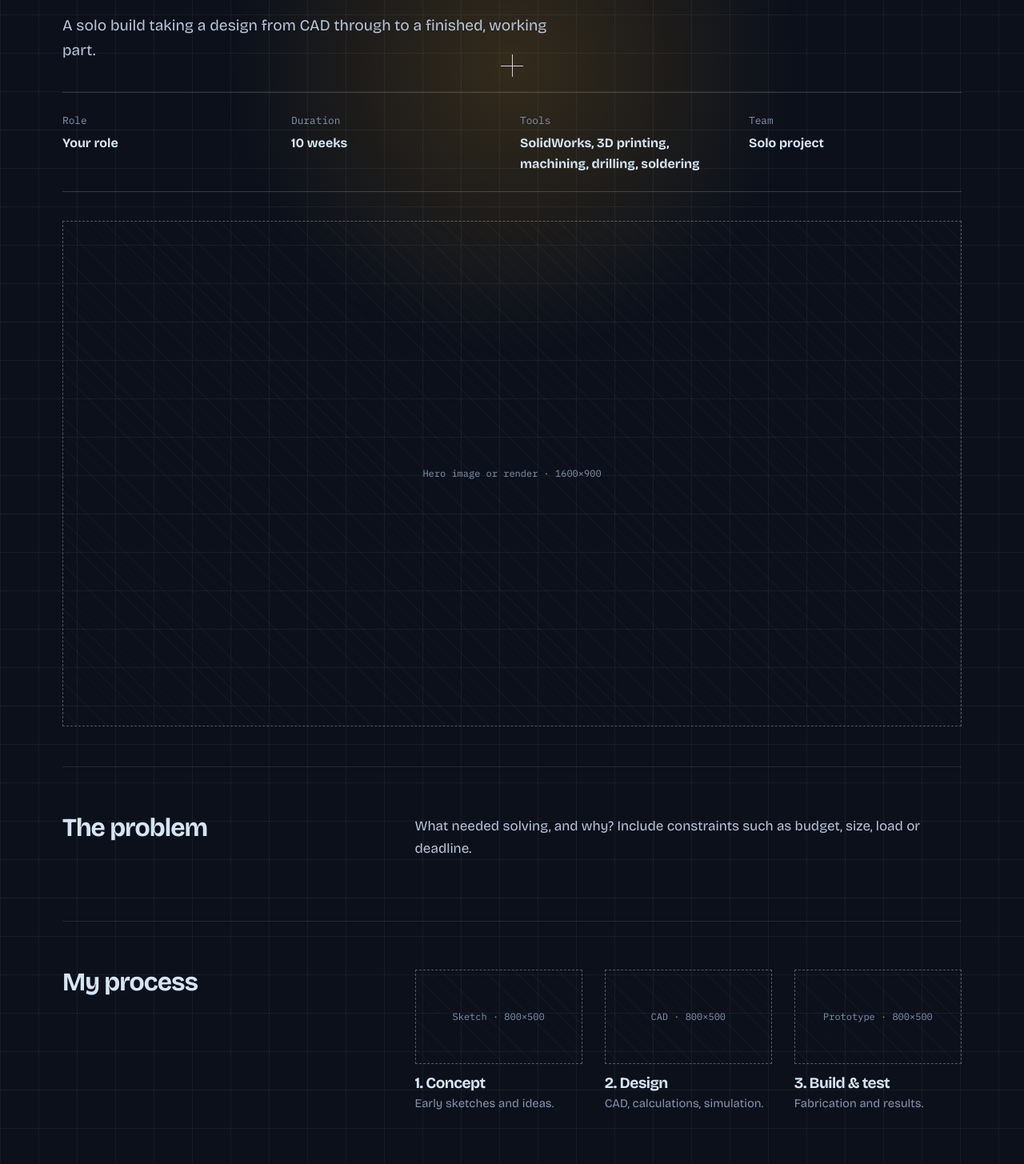
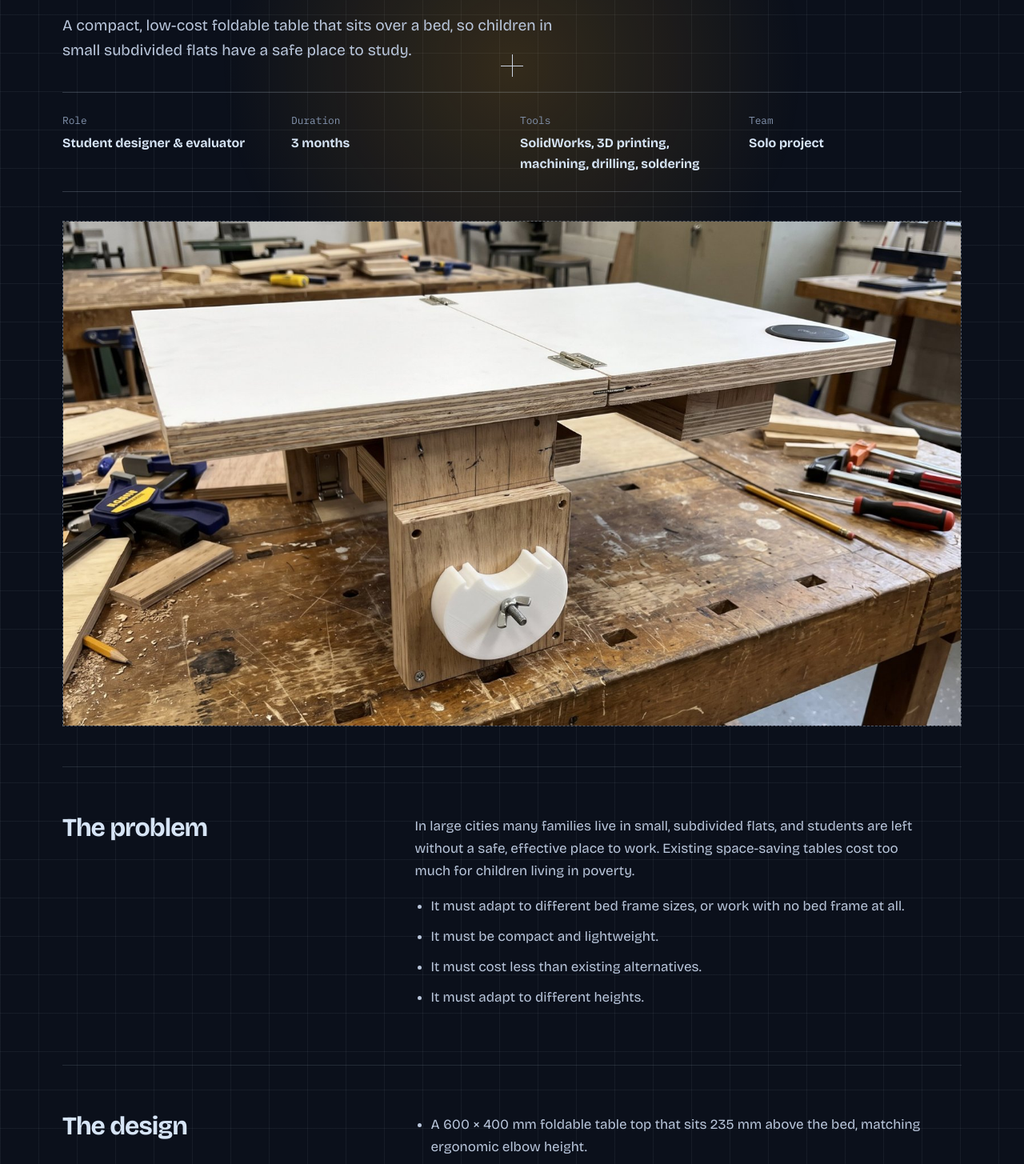
Before and after one commit to veershah0104/Engineering-Portfolio, a plain HTML site: page project-4.html in a window 1280 px wide. Shown: the part 318-1773 px from the top of the page at 80% size. Drawn offline with nearby package versions, Linux system fonts and the light colour scheme.

Commit message:
Add files via upload

```diff
--- a/css/style.css
+++ b/css/style.css
@@ -89,3 +89,4 @@ footer{padding:36px 28px;text-align:center;border-top:1px solid rgba(214,228,245
 @media(max-width:820px){.flow{grid-template-columns:1fr}.flow div+div{border-left:1px solid rgba(214,228,245,.25);border-top:0}.flow div:not(:last-child)::after{content:"\2193";right:auto;left:50%;top:auto;bottom:-11px;transform:translateX(-50%);animation:none}}
 .tg{display:grid;grid-template-columns:repeat(2,1fr);gap:22px 30px}.tg h3{font-size:1rem;margin-bottom:6px}.tg ul{padding:0}.tg li{list-style:none;font:.8rem/1.9 var(--mono);color:#b9c6db}.tg li i{font-style:normal;color:var(--acc)}
 @media(max-width:820px){.tg{grid-template-columns:1fr}}
+.tg3{grid-template-columns:repeat(3,1fr)}@media(max-width:820px){.tg3{grid-template-columns:1fr}}
--- a/project-4.html
+++ b/project-4.html
@@ -1,19 +1,20 @@
 <!doctype html><html lang="en"><head><title>Project Spacify | Veer Shah</title><meta charset="utf-8"><meta name="viewport" content="width=device-width,initial-scale=1"><link rel="preconnect" href="https://fonts.googleapis.com"><link rel="preconnect" href="https://fonts.gstatic.com" crossorigin><link href="https://fonts.googleapis.com/css2?family=Bricolage+Grotesque:opsz,wght@12..96,400;12..96,700&family=IBM+Plex+Mono&display=swap" rel="stylesheet"><link rel="stylesheet" href="css/style.css"><script src="js/main.js" defer></script></head><body>
 <header id="nav" class="nav"></header>
 <main>
-<section class="p-hero"><div class="wrap"><p class="mono">Project 4 of 4</p>
-<h1>Project Spacify</h1><p style="max-width:620px;color:#b9c6db;font-size:1.2rem">A solo build taking a design from CAD through to a finished, working part.</p>
-<div class="meta"><div><span class="mono">Role</span><b>Your role</b></div><div><span class="mono">Duration</span><b>10 weeks</b></div><div><span class="mono">Tools</span><b>SolidWorks, 3D printing, machining, drilling, soldering</b></div><div><span class="mono">Team</span><b>Solo project</b></div></div>
-<figure class="ph rv" data-label="Hero image or render · 1600×900"><!-- <img src="assets/p4-hero.jpg" alt="Describe image"> --></figure></div></section>
+<section class="p-hero"><div class="wrap"><p class="mono">Design Technology HL Internal Assessment</p>
+<h1>Project Spacify</h1><p style="max-width:620px;color:#b9c6db;font-size:1.2rem">A compact, low-cost foldable table that sits over a bed, so children in small subdivided flats have a safe place to study.</p>
+<div class="meta"><div><span class="mono">Role</span><b>Student designer &amp; evaluator</b></div><div><span class="mono">Duration</span><b>3 months</b></div><div><span class="mono">Tools</span><b>SolidWorks, 3D printing, machining, drilling, soldering</b></div><div><span class="mono">Team</span><b>Solo project</b></div></div>
+<figure class="ph rv"><img src="assets/p4-hero.jpg" alt="Prototype of the Project Spacify foldable table with plywood top, hinges and a 3D-printed rotary lock"></figure></div></section>
 
 <section class="wrap">
-<div class="blk rv"><h2>The problem</h2><div><p>What needed solving, and why? Include constraints such as budget, size, load or deadline.</p></div></div>
-<div class="blk rv"><h2>My process</h2><div class="steps">
-<div><figure class="ph" data-label="Sketch · 800×500"></figure><h3>1. Concept</h3><p>Early sketches and ideas.</p></div>
-<div><figure class="ph" data-label="CAD · 800×500"></figure><h3>2. Design</h3><p>CAD, calculations, simulation.</p></div>
-<div><figure class="ph" data-label="Prototype · 800×500"></figure><h3>3. Build &amp; test</h3><p>Fabrication and results.</p></div></div></div>
-<div class="blk rv"><h2>Gallery</h2><div class="gal"><figure class="ph" data-label="Large image · 1200×900"></figure><figure class="ph" data-label="Detail · 800×500"></figure><figure class="ph" data-label="Detail · 800×500"></figure></div></div>
-<div class="blk rv"><h2>Results</h2><div><div class="res"><div><b>00%</b><span class="mono">key metric</span></div><div><b>0.0x</b><span class="mono">key metric</span></div><div><b>$00</b><span class="mono">key metric</span></div></div><p style="margin-top:24px">What worked, what failed, and what you would change next time.</p></div></div>
+<div class="blk rv"><h2>The problem</h2><div><p>In large cities many families live in small, subdivided flats, and students are left without a safe, effective place to work. Existing space-saving tables cost too much for children living in poverty.</p><ul><li>It must adapt to different bed frame sizes, or work with no bed frame at all.</li><li>It must be compact and lightweight.</li><li>It must cost less than existing alternatives.</li><li>It must adapt to different heights.</li></ul></div></div>
+<div class="blk rv"><h2>The design</h2><div><ul><li>A 600 × 400 mm foldable table top that sits 235 mm above the bed, matching ergonomic elbow height.</li><li>A foldable push-lock support system that holds the table against large forces.</li><li>A detachable wireless charger that keeps electronics accessible and charged.</li><li>A 5 mm HIPS surface applied by vacuum forming: smooth, solid in colour and easy to wipe clean.</li></ul></div></div>
+<div class="blk rv"><h2>How it was made</h2><div><p>I prototyped with a laser cutter for the plywood parts and an Ender 3 for the rotary locks, printed in PLA and PET. For commercial batches, a CNC router cuts the plywood with a nesting layout that wastes only 0.31 m² of wood per 6 table tops. The HIPS top is vacuum formed, the Spacify logo is heat stamped on, and hand tools are used for assembly and quality control.</p></div></div>
+<div class="blk rv"><h2>Tools and software</h2><div><div class="tg tg3"><div><h3>Software</h3><ul><li>Techsoft (2D design)</li><li>CAD modelling, STL export</li><li>Prusa Slicer</li></ul></div><div><h3>Machinery</h3><ul><li>Creality Ender 3 (PLA, PET)</li><li>Laser cutter</li><li>CNC router</li><li>Vacuum forming machine</li><li>Heat stamping</li></ul></div><div><h3>Hand tools</h3><ul><li>Sanders and filers</li><li>Hand drills</li><li>Screwdrivers</li><li>Digital calipers</li></ul></div></div></div></div>
+<div class="blk rv"><h2>What failed</h2><div><ul><li>A small foldable block of support wood fractured and bent under the weight of a laptop.</li><li>Standard hinges were not strong enough for the combined force of the wood and a laptop.</li><li>The first finish options left rough edges that were hard to clean.</li></ul></div></div>
+<div class="blk rv"><h2>What I changed</h2><div><ul><li>Replaced the standard hinges with industry-standard bracket hinges, and added recessed cabinet hinges to remove finger traps.</li><li>Upgraded the surface to a 5 mm HIPS layer applied by vacuum forming.</li><li>Redesigned the whole support structure as a stronger push-lock system.</li></ul></div></div>
+<div class="blk rv"><h2>What worked</h2><div><p>The foldable push-lock gave the stability the table needed to carry its own weight against large forces. The detachable wireless charger made the product more useful by keeping devices charged and within reach.</p></div></div>
+<div class="blk rv"><h2>Results</h2><div><div class="res"><div><b>180.44 HKD</b><span class="mono">variable cost per table</span></div><div><b>370</b><span class="mono">tables to break even</span></div><div><b>0.31 m²</b><span class="mono">wasted wood per 6 table tops</span></div></div></div></div>
 </section>
 <a class="next" href="upcoming.html"><span class="mono">Next</span><h2>What I'm building now</h2></a>
 </main><footer id="foot"></footer></body></html>
```
Also changed, not shown: index.html (+1 -1 lines), project-3.html (+3 -3 lines), assets/p3-demo.gif (added), assets/p3-hero.jpg (added), assets/p3-terminal.jpg (added), assets/p4-hero.jpg (added).
